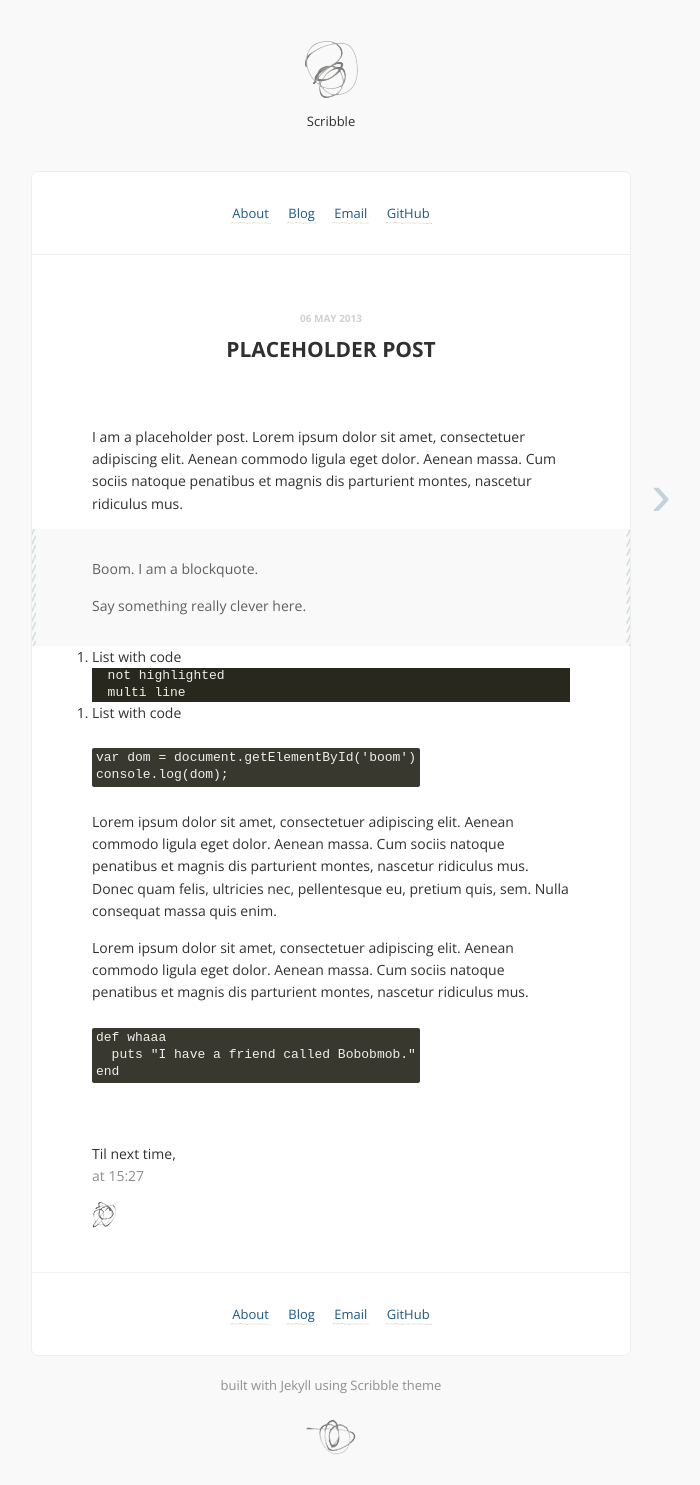
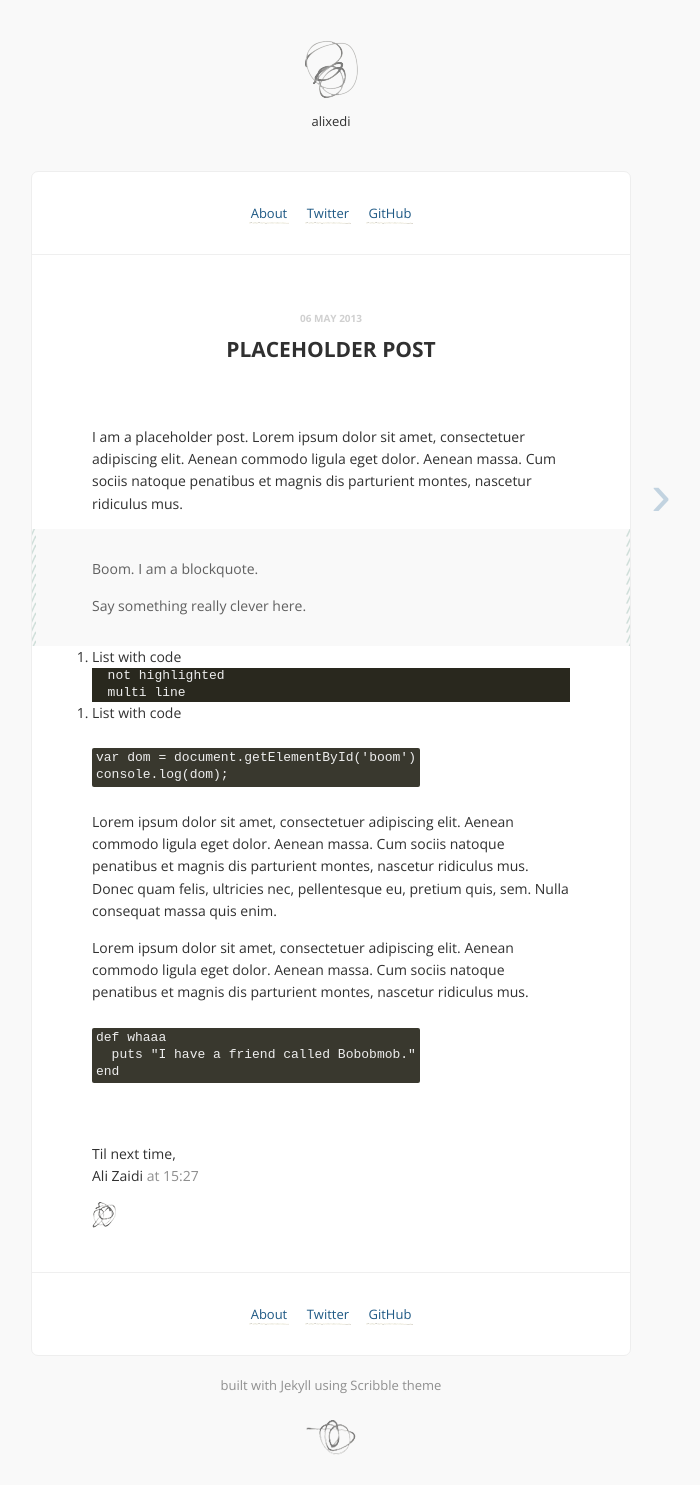
Before and after one commit to alixedi/old.alixedi.github.io, a Jekyll site: the page built from _posts/2013-05-06-more-post.md, in a window 1280 px wide. Shown: the whole page, without its empty margins (309-1009 px from the left). Built offline with Jekyll 4.4.1, drawn with Linux system fonts in a browser that asks for light colours; Markdown is read by kramdown in place of the engine named in the settings; comment, search, counter and statistics services are not loaded; part of the change alters nothing that is shown.

Commit message:
Upated links

```diff
--- a/_config.yml
+++ b/_config.yml
@@ -1,22 +1,18 @@
-title:            Scribble
-description:      A jekyll theme. Because I scribble.
-url:              # Site url.
-signoff:          # Your name.
+title:            alixedi
+description:      Books | Software | Life
+url:              http://alixedi.github.io
+signoff:          Ali Zaidi
 disqus_shortname: # disqus comment thread for post header options. ( leave blank if unwanted. )
-facebook_appid:   # appid for like button, remove from /_includes/share.html if unwanted.
-google_analytics: # set tracking, remove from /javascripts/basic.js if unwanted.
+google_analytics: UA-50156139-2
 
 links:
   - name:         About
     url:          /about
-  - name:         Blog
-    url:          http://muan.co
-    external:     true
-  - name:         Email
-    url:          mailto:hello@muan.co
+  - name:         Twitter
+    url:          http://twitter.com/alixedi
     external:     true
   - name:         GitHub
-    url:          http://github.com/muan
+    url:          http://github.com/alixedi
     external:     true
 pygments:         true
 permalink:        pretty
```
